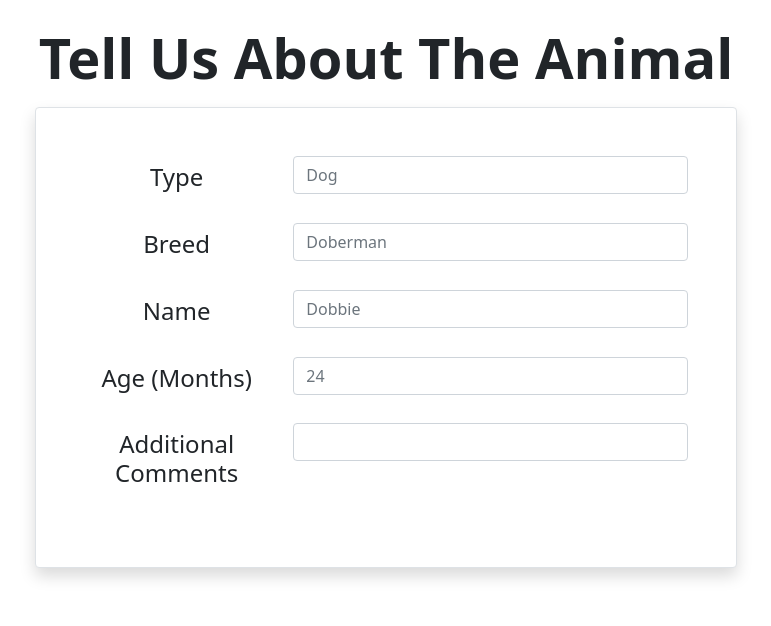
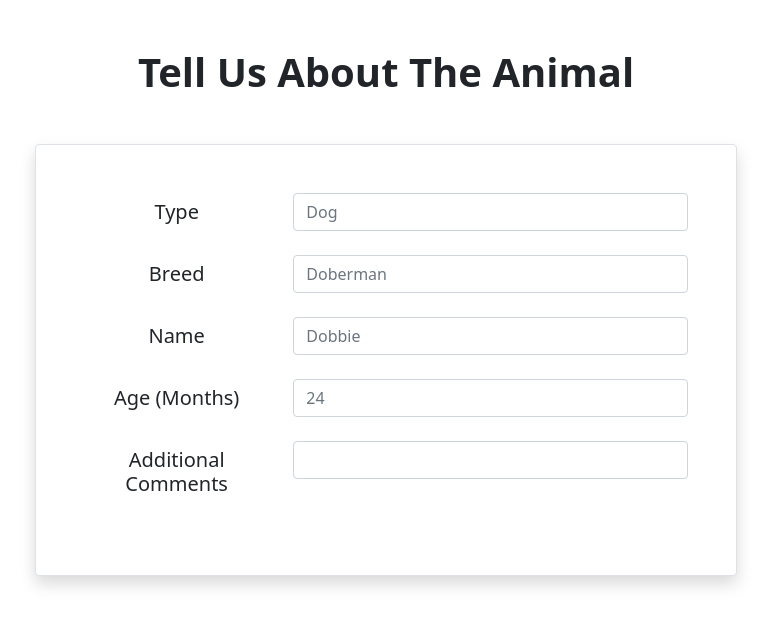
Before and after one commit to Randy1812/PawHaven, a Python web app: template templates/animaladd.html in a window 1280 px wide. Shown: the part 109-735 px from the top of the page, without its empty margins (254-1025 px from the left). Run offline with Jinja, Linux system fonts and the light colour scheme; the template is opened without the code that fills it, so the values that code supplies are empty; some libraries are stand-ins or nearby versions.

Commit message:
Add files via upload

```diff
--- a/templates/animaladd.html
+++ b/templates/animaladd.html
@@ -35,39 +35,39 @@
     </header>
   </div>
   <div class="container-fluid w-75 text-center mx-auto">
-    <h1 class="display-4 fw-bold m-3">Tell Us About The Animal</h1>
+    <h1 class="display-6 fw-bold m-3 my-5">Tell Us About The Animal</h1>
     <div class="card w-75 rounded border shadow mx-auto p-5">
       <form>
         <div class="row mb-3">
-          <label for="type" class="col-sm-4 col-form-label"><h4>Type</h4></label>
+          <label for="type" class="col-sm-4 col-form-label"><h5>Type</h5></label>
           <div class="col-sm-8">
             <input type="text" class="form-control" id="type" placeholder="Dog">
           </div>
         </div>
 
         <div class="row mb-3">
-          <label for="breed" class="col-sm-4 col-form-label"><h4>Breed</h4></label>
+          <label for="breed" class="col-sm-4 col-form-label"><h5>Breed</h5></label>
           <div class="col-sm-8">
             <input type="text" class="form-control" id="breed" placeholder="Doberman">
           </div>
         </div>
 
         <div class="row mb-3">
-          <label for="name" class="col-sm-4 col-form-label"><h4>Name</h4></label>
+          <label for="name" class="col-sm-4 col-form-label"><h5>Name</h5></label>
           <div class="col-sm-8">
             <input type="text" class="form-control" id="name" placeholder="Dobbie">
           </div>
         </div>
 
         <div class="row mb-3">
-          <label for="age" class="col-sm-4 col-form-label"><h4>Age (Months)</h4></label>
+          <label for="age" class="col-sm-4 col-form-label"><h5>Age (Months)</h5></label>
           <div class="col-sm-8">
             <input type="text" class="form-control" id="age" placeholder="24">
           </div>
         </div>
 
         <div class="row mb-3">
-          <label for="comments" class="col-sm-4 col-form-label"><h4>Additional Comments</h4></label>
+          <label for="comments" class="col-sm-4 col-form-label"><h5>Additional Comments</h5></label>
           <div class="col-sm-8">
             <input type="text" class="form-control" id="comments">
           </div>
```
